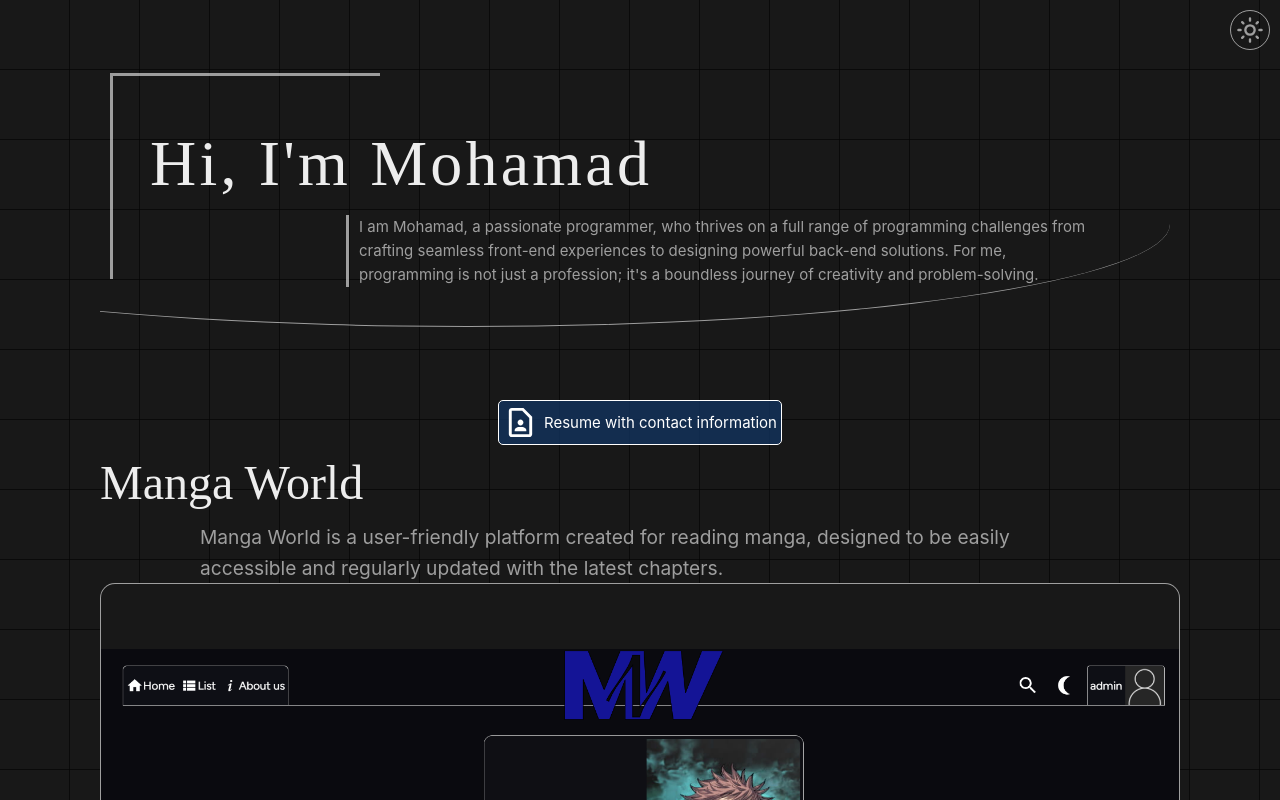
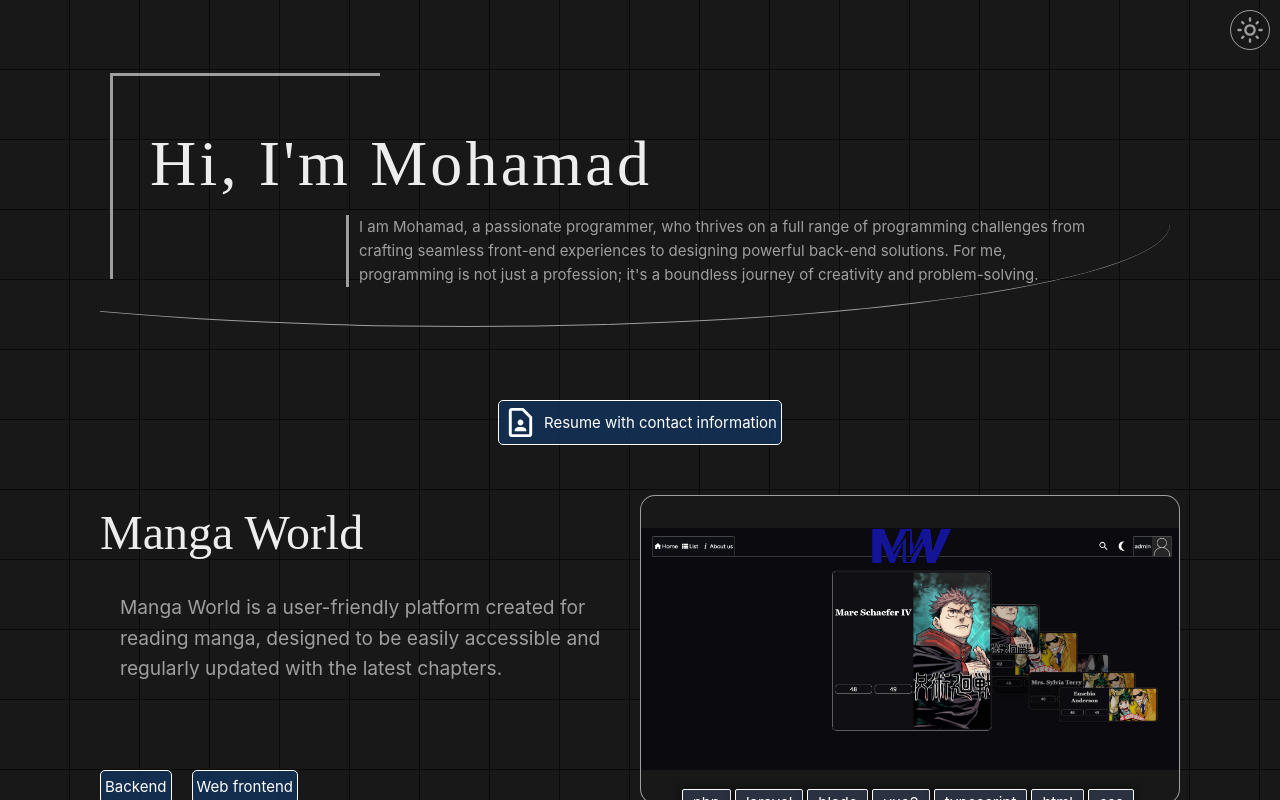
Before and after one commit to moSa963/mosa963.github.io, a Vue app: page / in a window 1280 px wide. Shown: the top 800 px of the page. Built offline with nearby package versions, Linux system fonts and the light colour scheme.

Commit message:
Update projects list style

```diff
--- a/src/components/ProjectsList/ProjectsGroup.vue
+++ b/src/components/ProjectsList/ProjectsGroup.vue
@@ -1,5 +1,6 @@
 <script setup lang="ts">
 import type { ProjectGroupType, ProjectType } from "../../data/projects";
+import Button from "../Button.vue";
 import PreviewVideo from "./ProjectItem/PreviewVideo.vue";
 import ProjectItem from "./ProjectItem/ProjectItem.vue";
 import { ref } from 'vue';
@@ -22,10 +23,21 @@ const handleClose = () => {
 
 <template>
     <main>
-        <h1 class="button" @click="() => handleClick(null)">{{ group.name }}</h1>
-        <p class="description">{{ group.description }}</p>
+        <div style="flex: 1; display: flex; flex-direction: column;">
+            <h1 class="button" @click="() => handleClick(null)">{{ group.name }}</h1>
+
+            <div style="width: 100%; padding: 20px; flex: 1;">
+                <p class="description">{{ group.description }}</p>
+            </div>
+
+            <div style="width: 100%; display: flex; gap: 20px; flex-wrap: wrap;">
+                <Button v-for="p in group.projects" @click="() => handleClick(p)">
+                    <p>{{ p.name }}</p>
+                </Button>
+            </div>
+        </div>
         <div class="list">
-            <ProjectItem v-for="project in group.projects" :group="group" :project="project" @click="handleClick" />
+            <ProjectItem :group="group" :project="group.projects[0]" @click="handleClick" />
         </div>
     </main>
 
@@ -39,6 +51,9 @@ const handleClose = () => {
 <style scoped>
 main {
     width: 100%;
+    display: flex;
+    flex-direction: column;
+    gap: 30px;
 }
 
 h1 {
@@ -46,16 +61,11 @@ h1 {
 }
 
 .description {
-    padding-left: 10px;
-    padding-right: 10px;
     font-size: 1.2rem;
 }
 
 .list {
-    width: 100%;
-    flex-wrap: wrap;
-    display: flex;
-    justify-content: center;
+    flex: 1;
 }
 
 .divider {
@@ -75,10 +85,10 @@ h1 {
     color: #5555ff;
 }
 
-@media (min-width: 720px) {
-    .description {
-        padding-left: 100px;
-        padding-right: 100px;
+@media (min-width: 1080px) {
+    main {
+        flex-direction: row;
+        gap: 0px;
     }
 }
 </style>
--- a/src/components/ResumeCard.vue
+++ b/src/components/ResumeCard.vue
@@ -54,5 +54,6 @@ const setOpen = (v: boolean) => {
 .resume {
     display: flex;
     justify-content: center;
+    margin-bottom: 50px;
 }
 </style>
```
